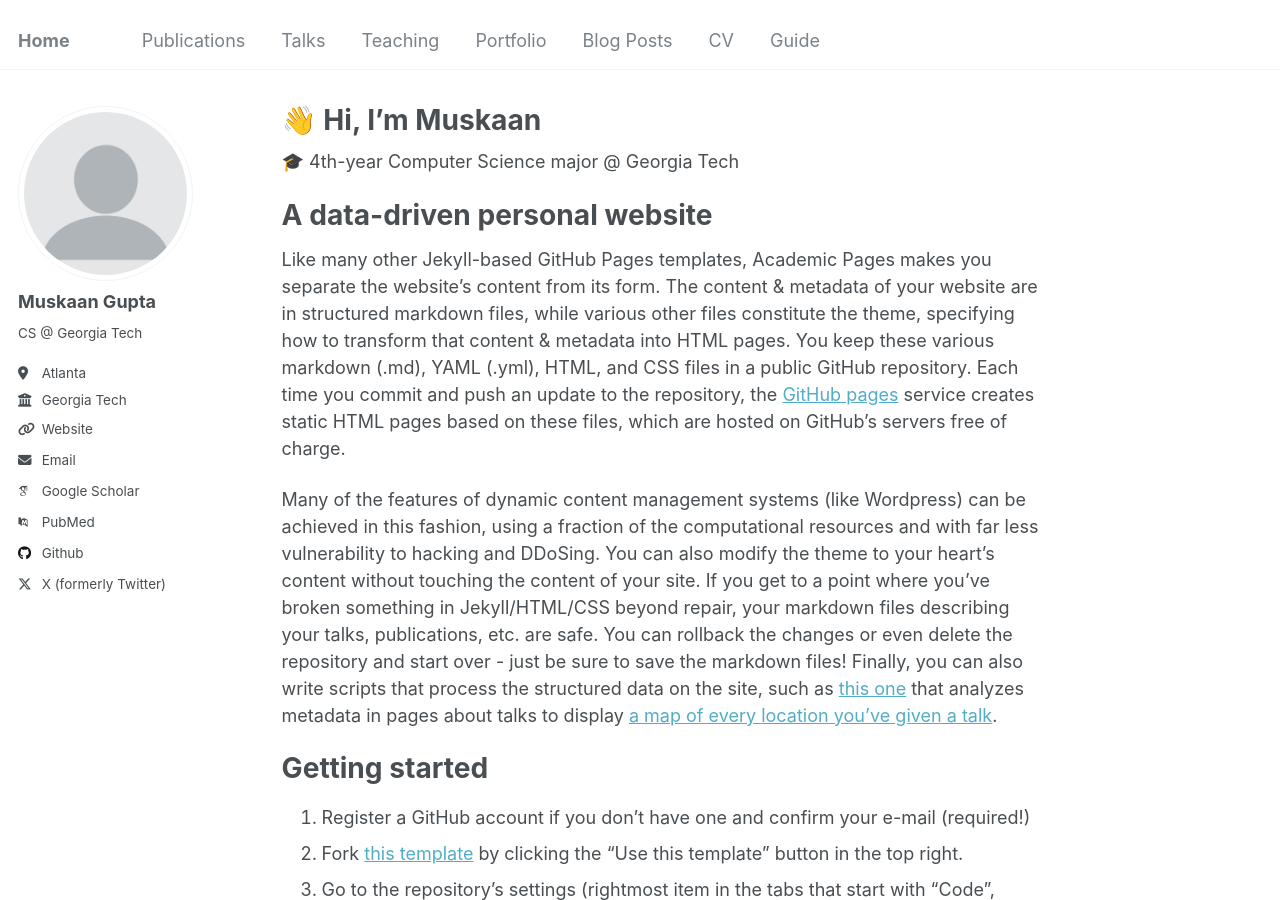
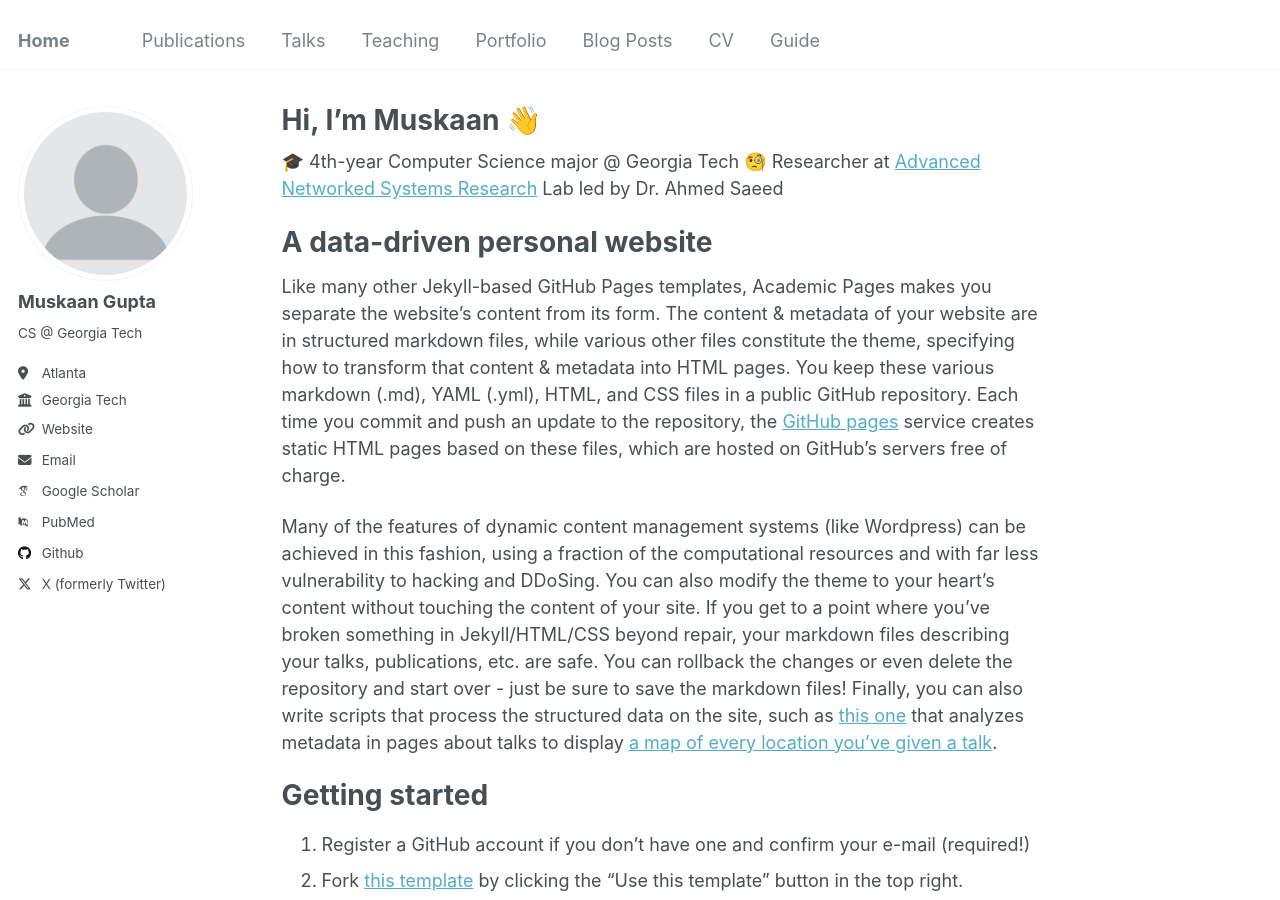
Before and after one commit to m-skaan/m-skaan.github.io, a Jekyll site: the page built from _pages/about.md, in a window 1280 px wide and 900 px high. Built offline with Jekyll 4.4.1, drawn with Linux system fonts in a browser that asks for light colours; some web fonts are replaced.

Commit message:
add to bio

```diff
--- a/_pages/about.md
+++ b/_pages/about.md
@@ -1,6 +1,6 @@
 ---
 permalink: /
-title: "👋 Hi, I'm Muskaan"
+title: "Hi, I'm Muskaan 👋"
 author_profile: true
 redirect_from:
   - /about/
@@ -8,6 +8,7 @@ redirect_from:
 ---
 
 🎓 4th-year Computer Science major @ Georgia Tech
+🧐 Researcher at [Advanced Networked Systems Research](https://faculty.cc.gatech.edu/~amsmti3/) Lab led by Dr. Ahmed Saeed
 
 A data-driven personal website
 ======
```
